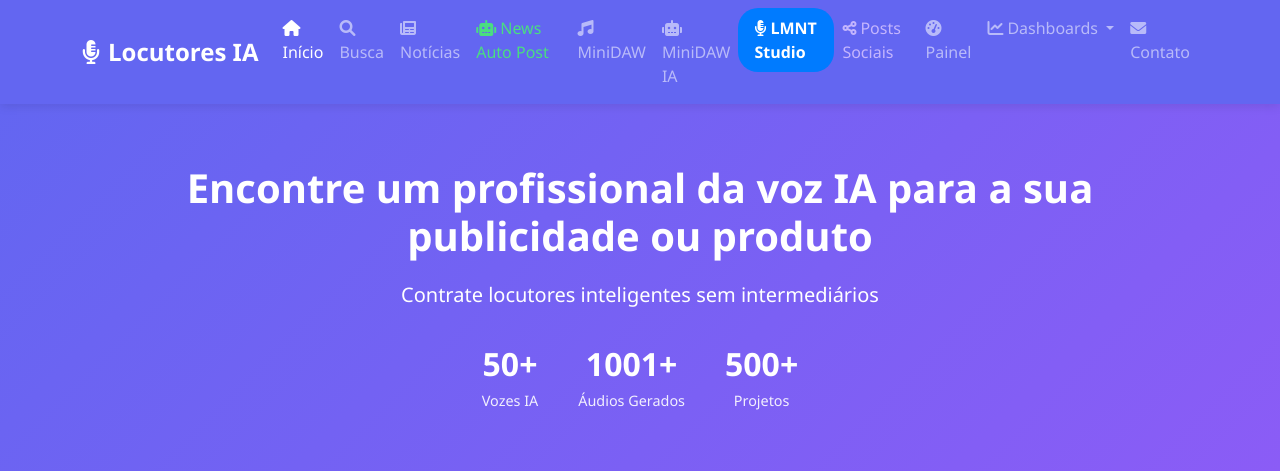
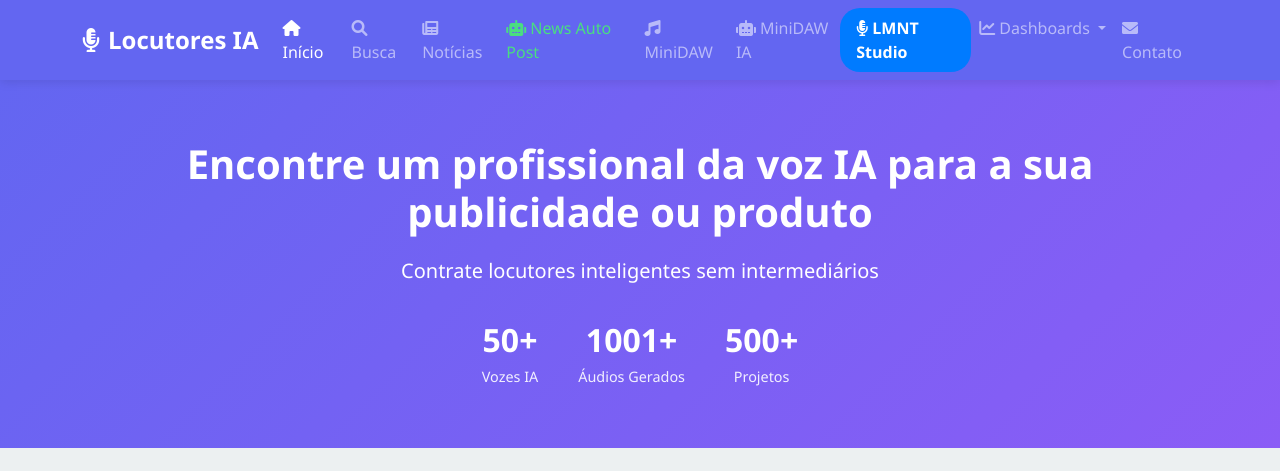
Before and after one commit to eudespankilhas/locutoresia, a Flask app: page / in a window 1280 px wide. Shown: the top 471 px of the page. Run offline with Flask 3, Linux system fonts and the light colour scheme; data that the repository does not hold is empty; some libraries are stand-ins or nearby versions.

Commit message:
fix: simplificar navbar removendo Painel e Posts Sociais

```diff
--- a/templates/index.html
+++ b/templates/index.html
@@ -234,14 +234,6 @@
                             <i class="fas fa-microphone-alt me-1"></i>LMNT Studio
                         </a>
                     </li>
-                    <li class="nav-item">
-                        <a class="nav-link" href="/social-posts" style="color: #C4B5FD; font-weight: 500;">
-                            <i class="fas fa-share-alt me-1"></i>Posts Sociais
-                        </a>
-                    </li>
-                    <li class="nav-item">
-                        <a class="nav-link" href="/painel"><i class="fas fa-tachometer-alt me-1"></i>Painel</a>
-                    </li>
                     <li class="nav-item dropdown">
                         <a class="nav-link dropdown-toggle" href="#" id="dashboardDropdown" role="button" data-bs-toggle="dropdown" aria-expanded="false">
                             <i class="fas fa-chart-line me-1"></i>Dashboards
```
